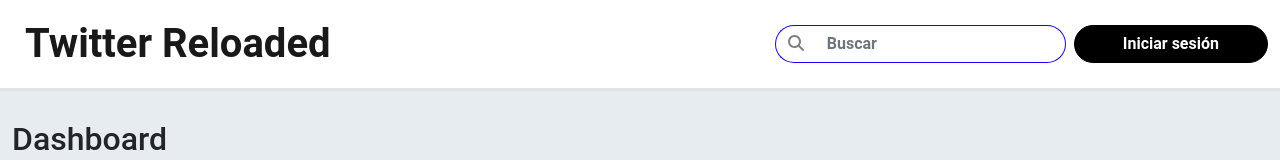
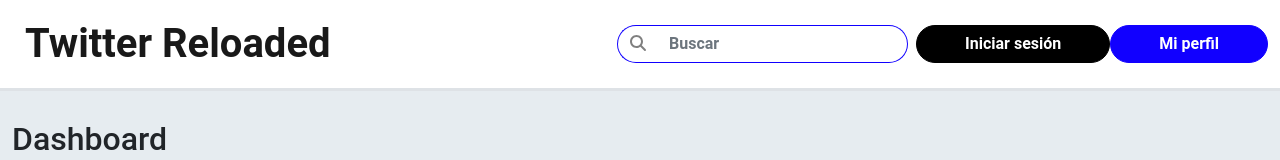
Before and after one commit to JavierMtzO/DAS, a React (Create React App) app in the folder Twitter Reloaded/client/src/: page / in a window 1280 px wide. Shown: the top 160 px of the page. Built offline with nearby package versions, Linux system fonts and the light colour scheme; no server answers.

Commit message:
Added profile button

```diff
--- a/Twitter Reloaded/client/src/src/components/Navbar/index.tsx
+++ b/Twitter Reloaded/client/src/src/components/Navbar/index.tsx
@@ -27,6 +27,12 @@
               padding="px-lg-5 px-3"
               btnType="button"
               btnText="Iniciar sesión" />
+            <Button
+              onClick={() => navigate('/user_profile')}
+              className="btn-primary rounded-pill fw-bold"
+              padding="px-lg-5 px-3"
+              btnType="button"
+              btnText="Mi perfil" />
           </div>
           {/* TODO: Show until we have a view for the user's profile */}
           {/* {token && <NavList />} */}
```
